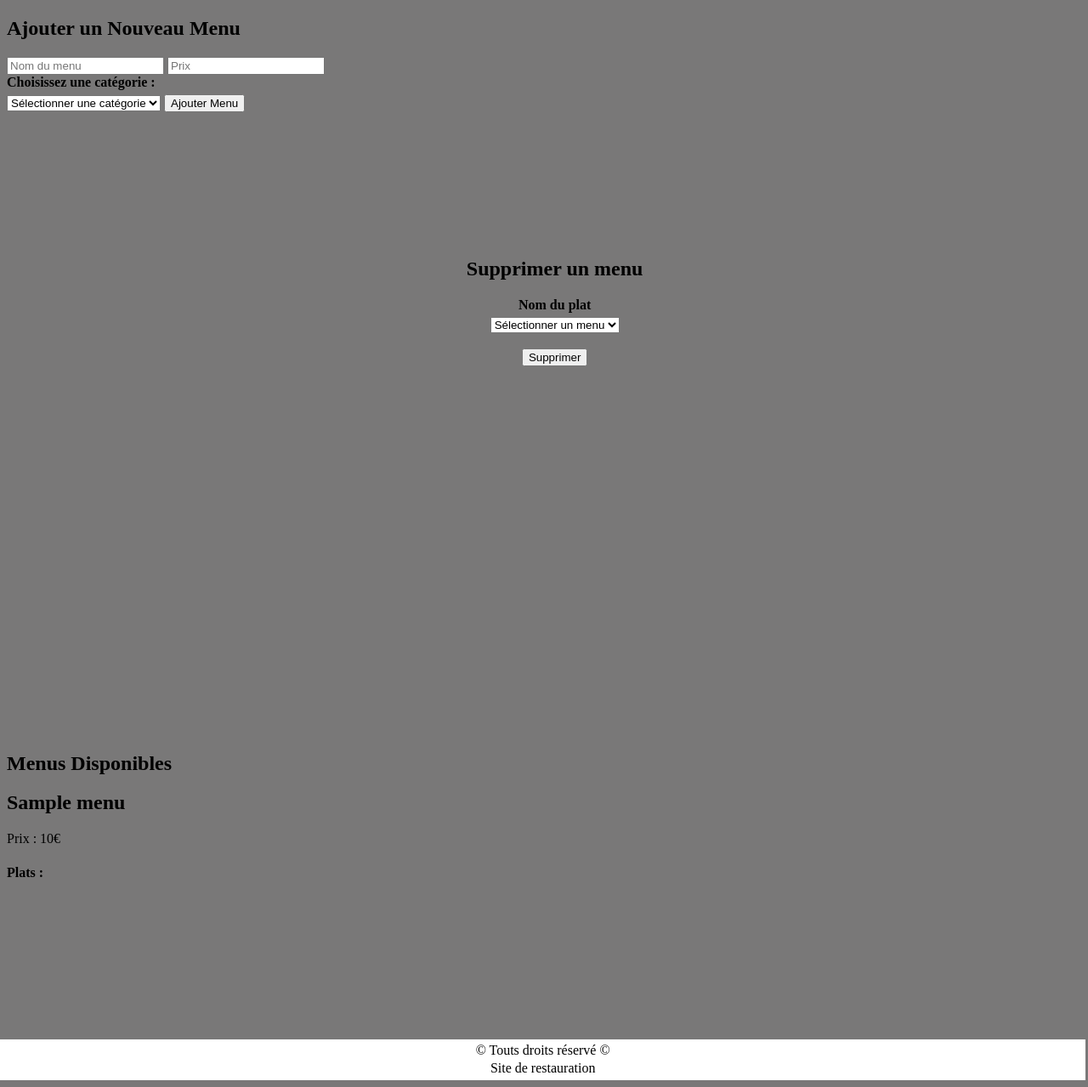
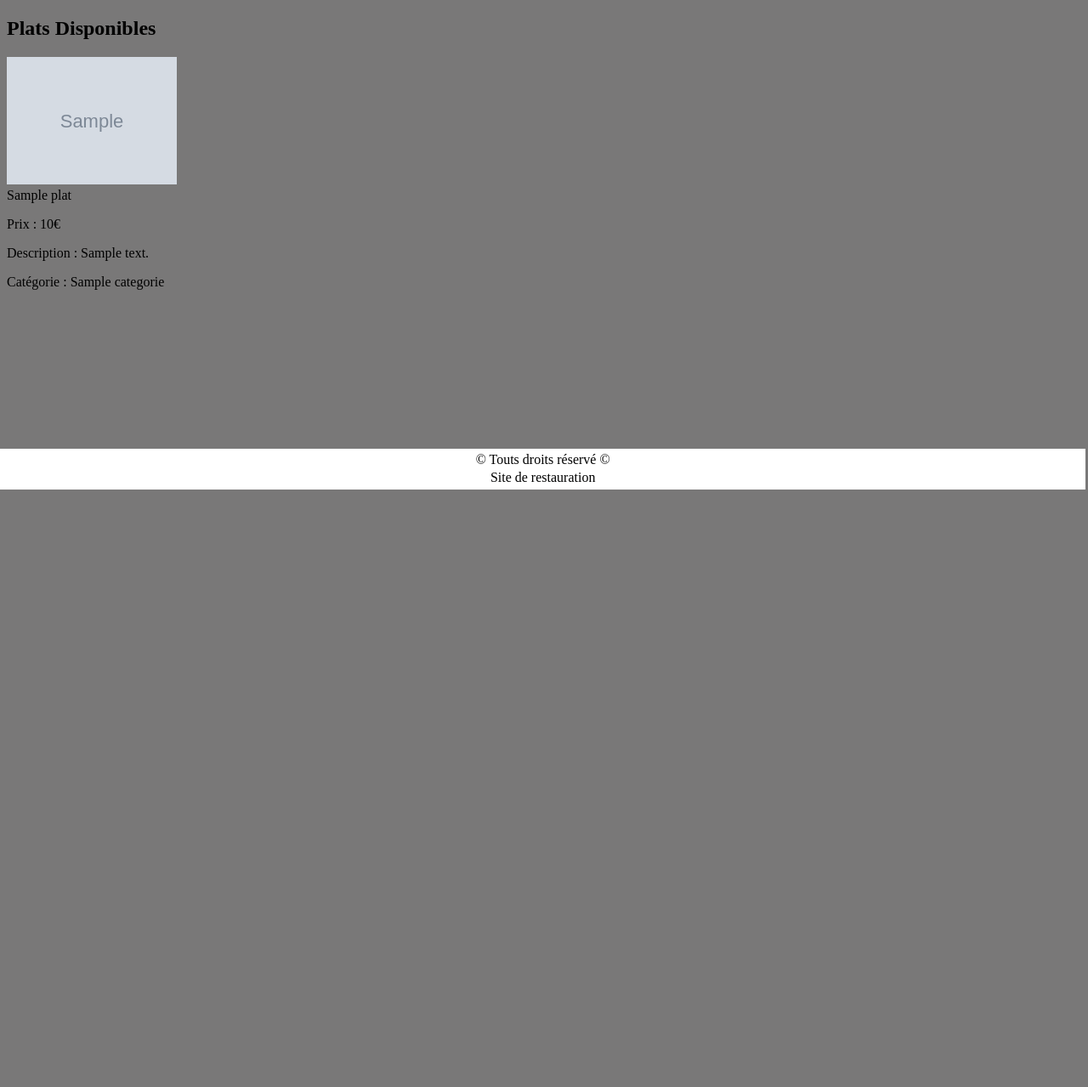
Before and after one commit to antonin-tacchi/projet-site-restauration, a PHP site: page /plat.php in a window 1280 px wide. Shown: the part 69-1348 px from the top of the page at 85% size. After the commit the page ends 645 px from the top, so only its background shows below. Run offline with PHP 8.4, Linux system fonts and the light colour scheme; tables that the repository leaves empty or names only in its code hold one stand-in row (values such as "Sample post"); grey boxes marked "Sample" are stand-in pictures.

Commit message:
Update plat.php

```diff
--- a/plat.php
+++ b/plat.php
@@ -3,64 +3,17 @@
 $conn = new PDO("mysql:host=localhost;dbname=site-restauration", "root", "");
 $conn->setAttribute(PDO::ATTR_ERRMODE, PDO::ERRMODE_EXCEPTION);
 
-// Récupérer tous les menus avec leurs plats associés
-$query = $conn->query("SELECT * FROM menu");
-$menus = $query->fetchAll(PDO::FETCH_ASSOC);
-
-// Récupérer les plats pour chaque menu
-$plats = [];
-foreach ($menus as $menu) {
-    $query_plats = $conn->prepare("SELECT * FROM plat WHERE FIND_IN_SET(id, ?)");
-    $query_plats->execute([$menu['plat_menu']]);
-    $plats[$menu['id']] = $query_plats->fetchAll(PDO::FETCH_ASSOC);
-}
-
-// Ajouter un menu (si formulaire soumis)
-if ($_SERVER['REQUEST_METHOD'] === 'POST' && isset($_POST['ajouter_menu'])) {
-    $nom_menu = $_POST['nom_menu'];
-    $prix_menu = $_POST['prix_menu'];
-    $plats_menu = implode(',', $_POST['plats_menu']);  // Enregistrer les plats sous forme de chaîne séparée par des virgules
-
-    // Insérer le menu dans la base de données
-    $stmt = $conn->prepare("INSERT INTO menu (nom_menu, prix_menu, plat_menu) VALUES (?, ?, ?)");
-    $stmt->execute([$nom_menu, $prix_menu, $plats_menu]);
-
-    // Rediriger après l'ajout du menu pour éviter la duplication à cause du rechargement de la page
-    header("Location: " . $_SERVER['PHP_SELF']); // Redirection vers la même page
-    exit(); // S'assurer que le script s'arrête après la redirection
-}
+// Récupérer tous les plats avec leurs catégories associées
+$query_plats = $conn->query("SELECT plat.*, GROUP_CONCAT(categorie.nom_categorie) AS categories
+                             FROM plat
+                             LEFT JOIN categorie_plat ON plat.id = categorie_plat.id_plat
+                             LEFT JOIN categorie ON categorie_plat.id_categorie = categorie.id
+                             GROUP BY plat.id");
+$plats = $query_plats->fetchAll(PDO::FETCH_ASSOC);
 
 // Récupérer toutes les catégories
-$query_categories = $conn->query("SELECT * FROM categorie");
+$query_categories = $conn->query("SELECT nom_categorie FROM categorie");
 $categories = $query_categories->fetchAll(PDO::FETCH_ASSOC);
-
-// Récupérer les plats d'une catégorie spécifique
-if (isset($_POST['categorie_menu'])) {
-    $categorie_id = $_POST['categorie_menu'];
-    $query_plats = $conn->prepare("
-        SELECT plat.id, plat.nom_plat
-        FROM plat
-        JOIN categorie_plat ON plat.id = categorie_plat.id_plat
-        WHERE categorie_plat.id_categorie = ?");
-    $query_plats->execute([$categorie_id]);
-    $plats_disponibles = $query_plats->fetchAll(PDO::FETCH_ASSOC);
-} else {
-    $plats_disponibles = [];
-}
-// suppresion de menu
-if (isset($_POST['supprimé'])) {
-    if (isset($_POST['nom_menu']) and !empty($_POST['nom_menu'])) {
-        $nom_menu = htmlspecialchars($_POST['nom_menu']);
-        $recupmenu = $conn->prepare('SELECT * FROM menu WHERE nom_menu = ?');
-        $recupmenu->execute(array($nom_menu));
-
-        if ($recupmenu->rowCount() > 0) {
-            $deletemenu = $conn->prepare('DELETE FROM menu WHERE nom_menu = ?');
-            $deletemenu->execute(array($nom_menu));
-        }
-    }
-}
-
 ?>
 
 <!DOCTYPE html>
@@ -76,83 +29,33 @@ if (isset($_POST['supprimé'])) {
     <a href="plat.php"><h2 class="text-header">Plat</h2></a>
     <a href="menu.php"><h2 class="text-header">Menu</h2></a>
     <a href="creation.php"><h2 class="text-header">Création</h2></a>
-
 </header>
 <body>
 
 <!-- Body -->
 <main>
-    <!-- Formulaire pour ajouter un nouveau menu -->
-    <section class="container-form-menu">
-        <div class="form-menu">
-            <h2>Ajouter un Nouveau Menu</h2>
-            <form method="POST">
-                <input type="text" name="nom_menu" placeholder="Nom du menu" required class="champ-index2">
-                <input type="number" step="0.01" name="prix_menu" placeholder="Prix" required class="champ-index2">
-
-                <label for="categorie_menu">Choisissez une catégorie :</label>
-                <select name="categorie_menu" onchange="this.form.submit()" required class="select-champ-4">
-                    <option value="">Sélectionner une catégorie</option>
-                    <?php foreach ($categories as $categorie): ?>
-                        <option value="<?php echo $categorie['id']; ?>" <?php if (isset($_POST['categorie_menu']) && $_POST['categorie_menu'] == $categorie['id']) echo 'selected'; ?>>
-                            <?php echo htmlspecialchars($categorie['nom_categorie']); ?>
-                        </option>
-                    <?php endforeach; ?>
-                </select>
-
-                <?php if (!empty($plats_disponibles)): ?>
-                    <label for="plats_menu">Plats disponibles :</label>
-                    <select name="plats_menu[]" multiple required>
-                        <?php foreach ($plats_disponibles as $plat): ?>
-                            <option value="<?php echo $plat['id']; ?>"><?php echo htmlspecialchars($plat['nom_plat']); ?></option>
-                        <?php endforeach; ?>
-                    </select>
-                <?php endif; ?>
-
-                <button type="submit" name="ajouter_menu">Ajouter Menu</button>
-            </form>
-        </div>
-        <div class="form-menu">
-            <form action="" method="post" class="form-menu-delete">
-                <h2>Supprimer un menu</h2>
-                <label for="nom_menu">Nom du plat</label>
-                <select name="nom_menu" class="select-champ-4">
-                <option value="">Sélectionner un menu</option>
-                    <?php
-                    $categories = $conn->query('SELECT nom_menu FROM menu');
-                    while ($categorie = $categories->fetch()) {
-                        echo '<option value="' . htmlspecialchars($categorie['nom_menu']) . '">' . htmlspecialchars($categorie['nom_menu']) . '</option>';
-                    }
-                    ?>
-                </select>
-                <br>
-                <button type="submit" name="supprimé" class="suppr">Supprimer</button>
-            </form>
-        </div>
-    </section>
-    <!-- Affichage des cartes de menu -->
-    <h2>Menus Disponibles</h2>
-    <section class="container-menu">
-        <?php foreach ($menus as $menu): ?>
-            <div class="menu-card">
-                <h2 class="nom_menu"><?php echo htmlspecialchars($menu['nom_menu']); ?></h2>
-                <p class="prix_menu">Prix : <?php echo htmlspecialchars($menu['prix_menu']); ?>€</p>
-
-                <!-- Affichage des plats associés au menu -->
-                <h4 class="plat">Plats :</h4>
-                <ul class="image-nom">
-                    <?php foreach ($plats[$menu['id']] as $plat): ?>
-                        <li>
-                            <h3><strong><?php echo htmlspecialchars($plat['nom_plat']); ?></strong></h3>
-                            <img src="<?php echo htmlspecialchars($plat['image_plat']); ?>" alt="<?php echo htmlspecialchars($plat['nom_plat']); ?>" width="200" class="image-plat">
-                        </li>
-                    <?php endforeach; ?>
-                </ul>
-            </div>
-        <?php endforeach; ?>
+    <!-- Affichage des plats existants -->
+    <h2>Plats Disponibles</h2>
+    <section class="container-plat">
+        <?php if (count($plats) > 0): ?>
+            <?php foreach ($plats as $plat): ?>
+                <div class="plat">
+                    <?php if ($plat['image_plat']): ?>
+                        <img src="<?php echo htmlspecialchars($plat['image_plat']); ?>" alt="<?php echo htmlspecialchars($plat['nom_plat']); ?>" class="image-plat" width="200">
+                    <?php endif; ?>
+                    <div class="nom_menu"><?php echo htmlspecialchars($plat['nom_plat']); ?></div>
+                    <div class="image-nom">
+                        <p>Prix : <?php echo htmlspecialchars($plat['prix']); ?>€</p>
+                        <p>Description : <?php echo htmlspecialchars($plat['description_plat']); ?></p>
+                        <p>Catégorie : <?php echo htmlspecialchars($plat['categories']); ?></p>
+                    </div>
+                </div>
+            <?php endforeach; ?>
+        <?php else: ?>
+            <p>Aucun plat disponible pour le moment.</p>
+        <?php endif; ?>
     </section>
 </main>
-
 </body>
 <footer>
     <p class="text-footer1">© Touts droits réservé ©</p>
@@ -160,5 +63,6 @@ if (isset($_POST['supprimé'])) {
 </footer>
 </html>
 
+
 </body>
 </html>
```
